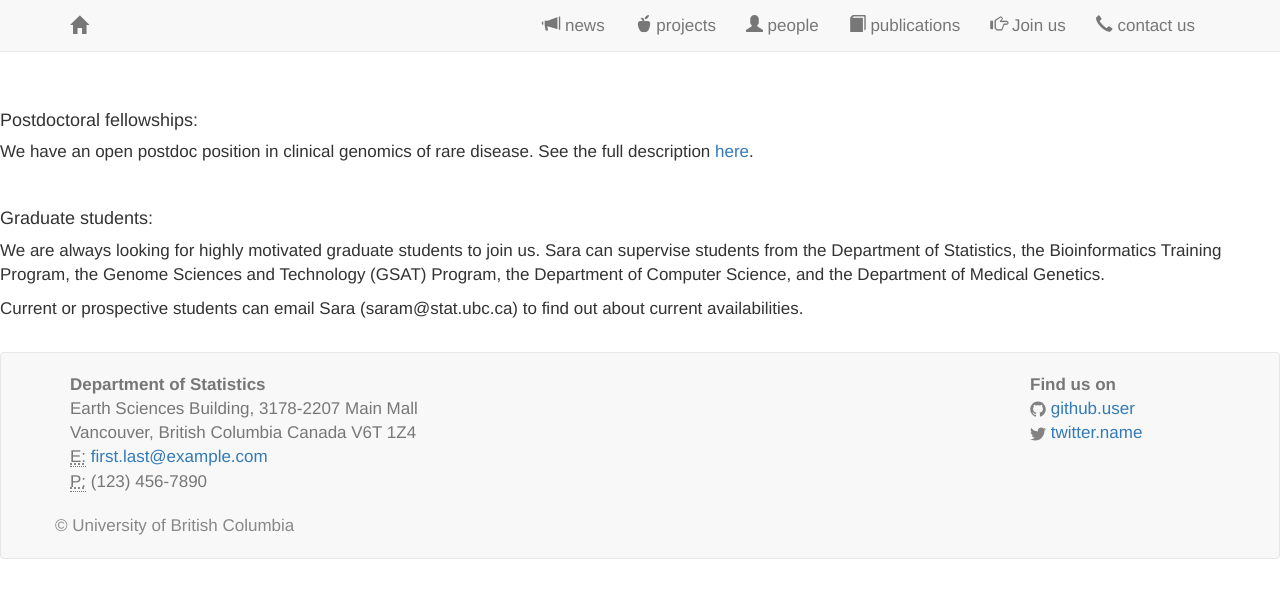
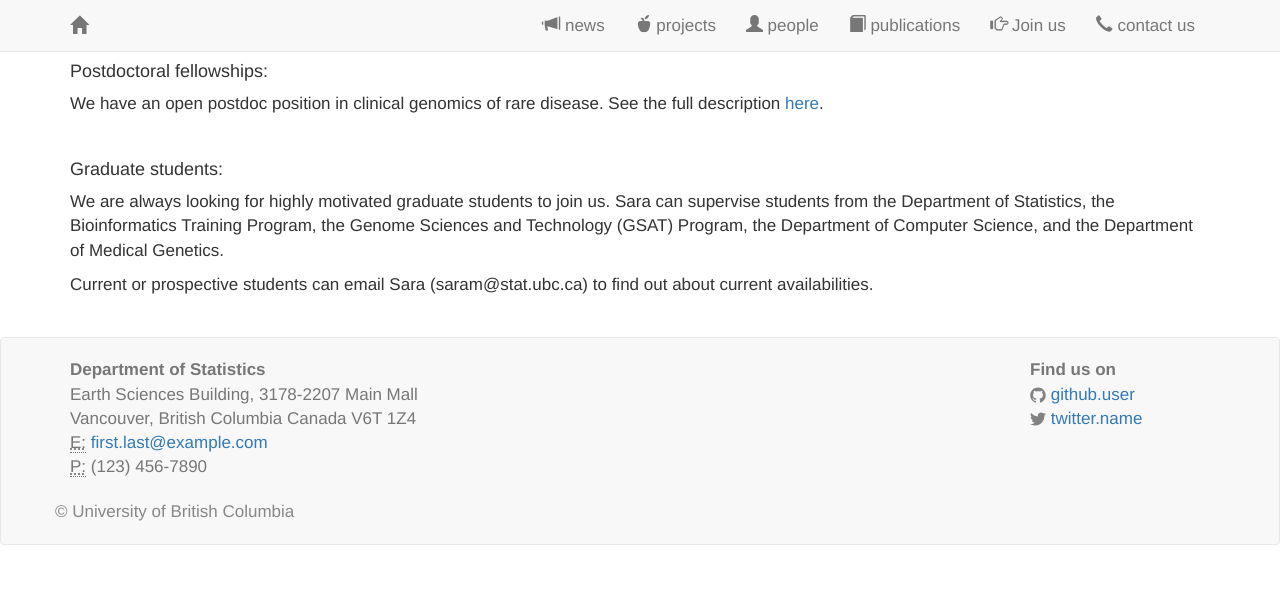
Before and after one commit to saramostafavi/saramostafavi.github.io, a Jekyll site: the page built from joinus.html, in a window 1280 px wide. Shown: the top 598 px of the page. Built offline with Jekyll 4.4.1, drawn with Linux system fonts in a browser that asks for light colours; nearby versions of some CDN libraries; a style sheet for code colours, icons or effects is not loaded.

Commit message:
Update joinus.html

```diff
--- a/joinus.html
+++ b/joinus.html
@@ -2,12 +2,12 @@
 layout: default
 ---
 
-<br>
-<br>
-<h4>Postdoctoral fellowships:</h4>
-<p>
-  We have an open postdoc position  in clinical genomics of rare disease. See the full description <a href="http://stat.ubc.ca/~saram/CVK-SM-postdoc.pdf"> here</a>.
-</p>
+<div class="people">
+    <div class="container">
+     <h4>Postdoctoral fellowships:</h4>
+     <p>
+       We have an open postdoc position  in clinical genomics of rare disease. See the full description <a href="http://stat.ubc.ca/~saram/CVK-SM-postdoc.pdf"> here</a>.
+      </p>
 
 <br>
 
@@ -16,3 +16,6 @@ layout: default
   We are always looking for highly motivated graduate students to join us. Sara can supervise students from the Department of Statistics, the Bioinformatics Training Program,
   the Genome Sciences and Technology (GSAT) Program, the Department of Computer Science, and the Department of Medical Genetics.</p>
 <p> Current or prospective students can email Sara (saram@stat.ubc.ca) to find out about current availabilities. </p>
+
+</div>
+</div>
```
